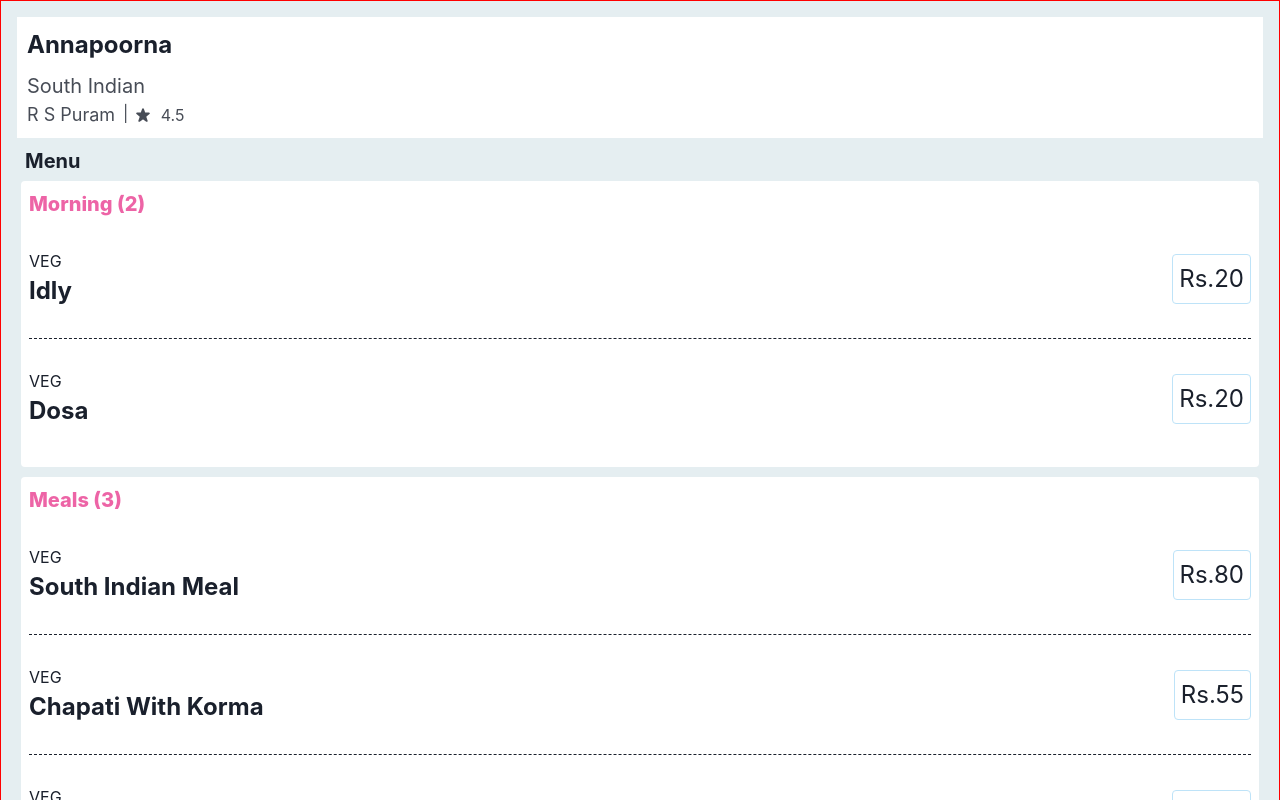
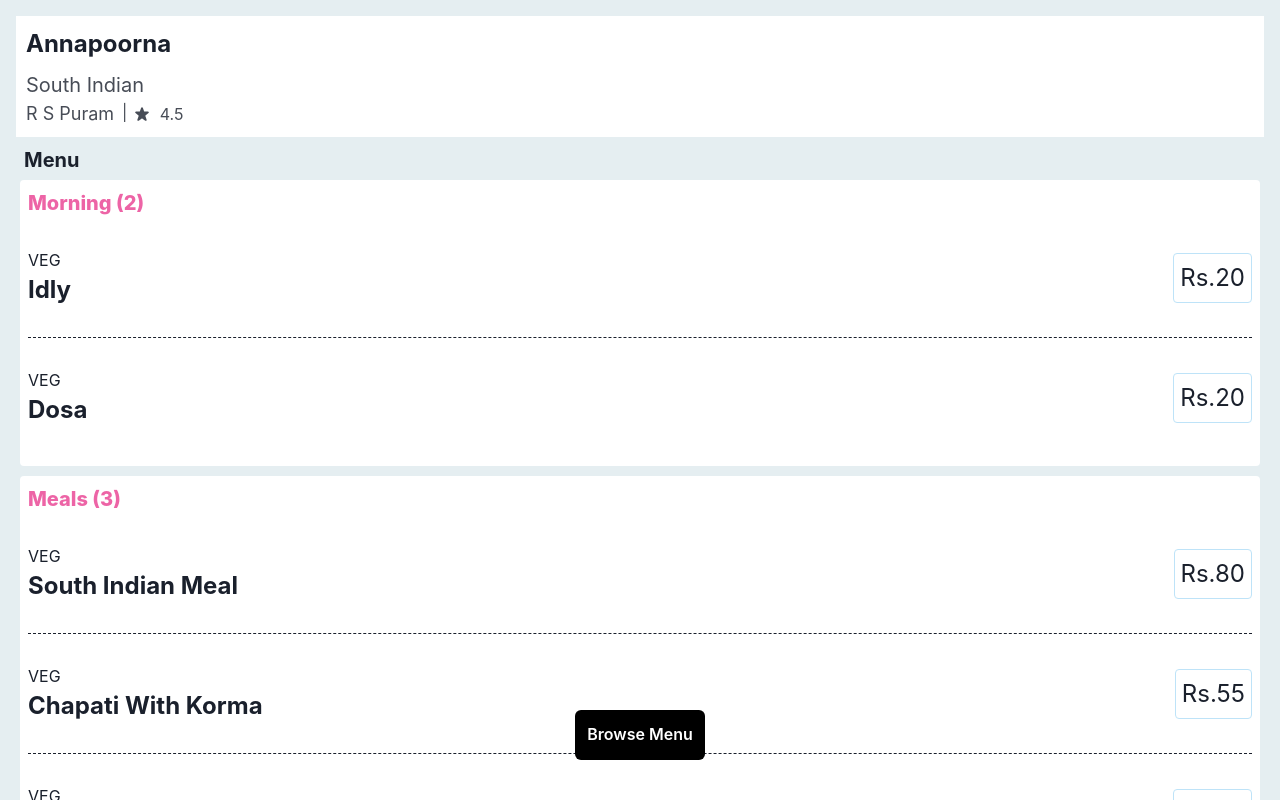
Before and after one commit to payapula/rapid-windshield, a Next.js app: page /restaurant/1 in a window 1280 px wide. Shown: the top 800 px of the page. Built offline with nearby package versions, Linux system fonts and the light colour scheme.

Commit message:
Added useScrollSpy to highlight current category in Browse Menu button.

```diff
--- a/pages/restaurant/[id].tsx
+++ b/pages/restaurant/[id].tsx
@@ -1,10 +1,21 @@
 import { StarIcon } from '@chakra-ui/icons';
-import { Box, Flex, Text } from '@chakra-ui/react';
+import {
+    Box,
+    Button,
+    Flex,
+    Popover,
+    PopoverContent,
+    PopoverTrigger,
+    Portal,
+    Text
+} from '@chakra-ui/react';
 import { GetServerSideProps } from 'next';
-import { useRouter } from 'next/router';
+import { NextRouter, useRouter } from 'next/router';
 import React from 'react';
 import { Dish, FOODLABEL, RestaurantWithMenu } from 'types/restaurant';
-
+import { ChevronRightIcon } from '@chakra-ui/icons';
+import Head from 'next/head';
+import { useScrollSpy } from 'utils/hooks';
 // - Client side rendering of data
 
 // export default function RestaurantInfo(props): JSX.Element {
@@ -45,14 +56,17 @@ interface RestaurantInfoProps {
 
 export default function RestaurantInfo({ restaurant }: RestaurantInfoProps): JSX.Element {
     return (
-        <Box className="restaurant_page">
+        <Box className="restaurant-page">
+            <Head>
+                <title>{restaurant.name}</title>
+            </Head>
             <Flex
                 padding="4"
                 background="#e5eef1"
                 direction="column"
-                border="1px"
-                borderStyle="solid"
-                borderColor="red"
+                // border="1px"
+                // borderStyle="solid"
+                // borderColor="red"
                 minH="100vh">
                 <Box background="white" padding="2.5">
                     <Text fontSize={{ base: '3xl', lg: '2xl' }} fontWeight="bold">
@@ -81,10 +95,110 @@ export default function RestaurantInfo({ restaurant }: RestaurantInfoProps): JSX
                     </Text>
                     <MenuPanel restaurant={restaurant} />
                 </Box>
+                <Flex h="120px" p="2" justifyContent="center">
+                    <Text fontSize={{ base: 'md', lg: 'lg' }} opacity="0.8">
+                        FSSAI License Number: 123465498745654
+                    </Text>
+                </Flex>
+                <BrowseMenu restaurant={restaurant} />
             </Flex>
         </Box>
     );
 }
+
+const BrowseMenu = ({ restaurant }: { restaurant: RestaurantWithMenu }) => {
+    const [isOpen, setIsOpen] = React.useState(false);
+    const open = () => setIsOpen(!isOpen);
+    const close = () => setIsOpen(false);
+
+    const totalCategories = Object.keys(restaurant.menu).length;
+
+    const categoryArr = React.useMemo(
+        () =>
+            Object.entries(restaurant.menu).map(
+                ([category]) => `[id="${category.replace(/\s+/g, '-').toLowerCase()}"]`
+            ),
+        [restaurant.menu]
+    );
+
+    const selected = useScrollSpy(categoryArr, {
+        rootMargin: '0% 0% -60% 0%'
+    });
+
+    return (
+        <Popover returnFocusOnClose={false} isOpen={isOpen} onClose={close}>
+            <PopoverTrigger>
+                <Button
+                    w="130px"
+                    h="50px"
+                    color="white"
+                    backgroundColor="black"
+                    p="2"
+                    position="fixed"
+                    bottom="5%"
+                    left="50%"
+                    transform="auto"
+                    translateX="-50%"
+                    _hover={{
+                        backgroundColor: 'black'
+                    }}
+                    onClick={() => open()}>
+                    Browse Menu
+                </Button>
+            </PopoverTrigger>
+            <Portal>
+                <PopoverContent
+                    border="1px"
+                    borderColor="gray.400"
+                    className="browse-menu-popover"
+                    top="60px"
+                    p="1.5">
+                    {Object.entries(restaurant.menu).map(([categoryName, menu], index) => {
+                        return (
+                            <PopoverMenuCard
+                                key={categoryName}
+                                menu={menu}
+                                categoryName={categoryName}
+                                close={close}
+                                isLast={totalCategories - 1 === index}
+                                selected={selected}
+                            />
+                        );
+                    })}
+                </PopoverContent>
+            </Portal>
+        </Popover>
+    );
+};
+
+const PopoverMenuCard = ({ categoryName, menu, close, isLast, selected }) => {
+    const router = useRouter();
+    const hashLink = categoryName.replace(/\s+/g, '-').toLowerCase();
+
+    const isSelected = selected === hashLink;
+
+    return (
+        <Flex
+            key={categoryName}
+            height="60px"
+            borderBottom={isLast ? '0' : '1px'}
+            borderStyle="dashed"
+            justifyContent="space-between"
+            alignItems="center"
+            p="1.5"
+            fontWeight={isSelected ? 'bold' : 'normal'}
+            onClick={() => {
+                navigateToCategoryView(router, hashLink);
+                close();
+            }}>
+            <Flex alignItems="center">
+                {isSelected ? <ChevronRightIcon w={6} h={6} color="pink.400" /> : <></>}
+                <Text fontSize={{ base: 'xl', lg: '2xl' }}>{categoryName}</Text>
+            </Flex>
+            <Text fontSize={{ base: 'xl', lg: '2xl' }}> {menu.length}</Text>
+        </Flex>
+    );
+};
 
 const MenuPanel = ({ restaurant }: { restaurant: RestaurantWithMenu }) => {
     const { menu } = restaurant;
@@ -120,7 +234,12 @@ const CategoryPanel = ({ categoryName, menu }: CategoryPanelProps) => {
             background="white"
             borderRadius="4px"
             padding="2">
-            <h2 id={hashLink} onClick={() => router.replace(`#${hashLink}`)}>
+            <h2
+                id={hashLink}
+                className="catergory-link-scroll-margin"
+                onClick={() => {
+                    navigateToCategoryView(router, hashLink);
+                }}>
                 <Text
                     flex="1"
                     textAlign="left"
@@ -151,7 +270,7 @@ const MenuCard = ({ dish, isLast }: { dish: Dish; isLast: boolean }) => {
             borderStyle="dashed">
             <Flex direction="column">
                 <Text fontSize={{ base: 'sm', lg: 'md' }}>
-                    {dish.status === FOODLABEL.VEG ? 'VEG' : 'NON VEGETARIAN'}
+                    {dish.status === FOODLABEL.VEG ? 'VEG' : 'NON-VEG'}
                 </Text>
                 <Text fontSize={{ base: 'xl', lg: '2xl' }} fontWeight="bold">
                     {dish.name}
@@ -164,6 +283,14 @@ const MenuCard = ({ dish, isLast }: { dish: Dish; isLast: boolean }) => {
     );
 };
 
+const navigateToCategoryView = (router: NextRouter, hashLink: string) => {
+    const urlWithouHash = router.asPath.split('#')[0];
+    window.history.replaceState(null, '', `${urlWithouHash}#${hashLink}`);
+    document.getElementById(hashLink).scrollIntoView({
+        behavior: 'smooth'
+    });
+};
+
 export const getServerSideProps: GetServerSideProps = async ({ params }) => {
     const response = await fetch(`http://localhost:3001/api/restaurants/${params.id}`);
     const data = await response.json();
--- a/style/globals.css
+++ b/style/globals.css
@@ -8,3 +8,7 @@
 html {
     background-color: rgb(229, 238, 241);
 }
+
+.catergory-link-scroll-margin {
+    scroll-margin-top: 20px;
+}
--- /dev/null
+++ b/utils/hooks.ts
@@ -0,0 +1,26 @@
+import React from 'react';
+
+// CREDIT - chakra-ui James Au, Segun Adebayo
+// https://github.com/chakra-ui/chakra-ui/blob/main/website/src/hooks/use-scrollspy.ts
+
+export function useScrollSpy(selectors: string[], options?: IntersectionObserverInit): string {
+    const [activeId, setActiveId] = React.useState<string>();
+    const observer = React.useRef<IntersectionObserver>();
+    React.useEffect(() => {
+        const elements = selectors.map((selector) => document.querySelector(selector));
+        if (observer.current) {
+            observer.current.disconnect();
+        }
+        observer.current = new IntersectionObserver((entries) => {
+            entries.forEach((entry) => {
+                if (entry?.isIntersecting) {
+                    setActiveId(entry.target.getAttribute('id'));
+                }
+            });
+        }, options);
+        elements.forEach((el) => observer.current.observe(el));
+        return () => observer.current.disconnect();
+    }, [selectors]);
+
+    return activeId;
+}
```
